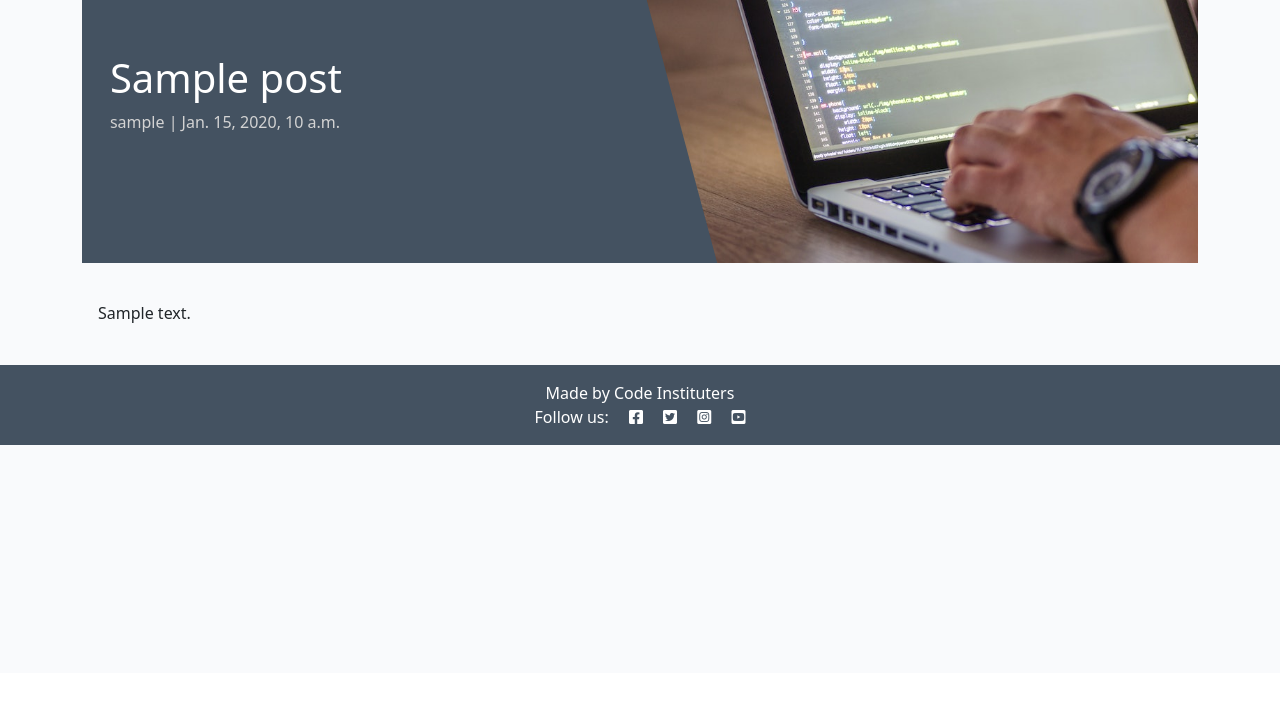
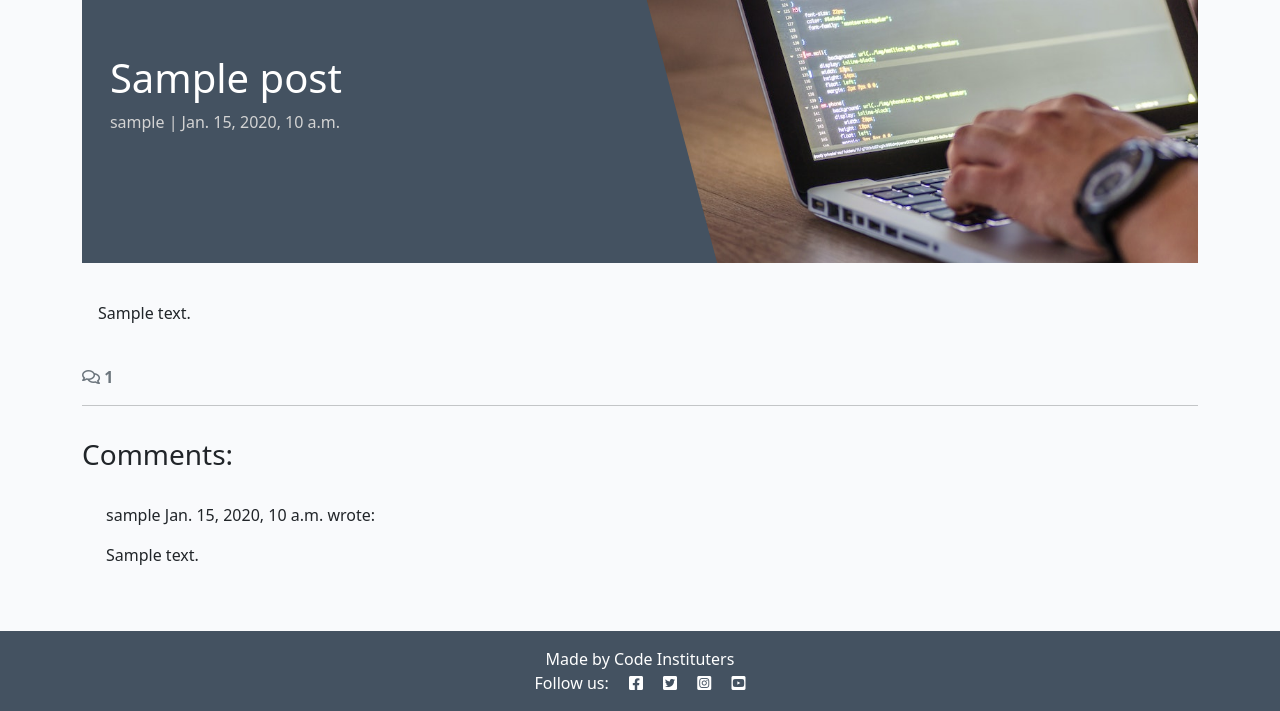
Before and after one commit to JAmcevoy/django-blog, a Django app: a page that uses blog/templates/blog/post_detail.html in a window 1280 px wide. Shown: the part 127-838 px from the top of the page. Before the commit the page ends 572 px from the top, so only its background shows below. Run offline with Django 4.2, Linux system fonts and the light colour scheme; tables that the repository leaves empty hold one stand-in row (values such as "Sample post").

Commit message:
Create the comment section

```diff
--- a/blog/templates/blog/post_detail.html
+++ b/blog/templates/blog/post_detail.html
@@ -23,12 +23,51 @@
             <div class="card-body">
                 <!-- The post content goes inside the card-text. -->
                 <!-- Use the | safe filter inside the template tags -->
-                <p class="card-text">
-                    {{ post.content | safe }}
-                </p>
+                <p class="card-text">{{ post.content | safe }}</p>
+            </div>
+        </div>
+    </div>
+    <!-- Displaying count of comments -->
+    <div class="row">
+        <div class="col-12">
+            <strong class="text-secondary">
+                <i class="far fa-comments"></i> {{ comment_count }}
+            </strong>
+        </div>
+        <div class="col-12">
+            <hr>
+        </div>
+    </div>
+    <!-- Displaying Comments -->
+    <div class="row">
+        <div class="col-md-8 card mb-4  mt-3 ">
+            <h3>Comments:</h3>
+            <div class="card-body">
+                <!-- We want a for loop inside the empty control tags
+                to iterate through each comment in comments -->
+                {% for comment in comments %}
+                <div class="p-2 comments
+                {% if not comment.approved and comment.author == user %}
+                faded{% elif not comment.approved %} d-none{% endif %}">
+                    <p class="font-weight-bold">
+                        {{ comment.author }}
+                        <span class="font-weight-normal">
+                            {{ comment.created_on }}
+                        </span> wrote:
+                    </p>
+                    <div id="comment{{ comment.id }}">
+                        {{ comment.body | linebreaks }}
+                    </div>
+                    {% if not comment.approved and comment.author == user %}
+                    <p class="approval">
+                        This comment is awaiting approval
+                    </p>
+                    {% endif %}
+                </div>
+                <!-- Our for loop ends here -->
+                {% endfor %}
             </div>
         </div>
     </div>
 </div>
-
 {% endblock content %}
--- a/blog/views.py
+++ b/blog/views.py
@@ -26,4 +26,14 @@ def post_detail(request, slug):
     """
     queryset = Post.objects.filter(status=1)
     post = get_object_or_404(queryset, slug=slug)
-    return render(request, "blog/post_detail.html", {"post": post},)
+    comments = post.comments.all().order_by("-created_on")
+    comment_count = post.comments.filter(approved=True).count()
+    return render(
+        request,
+        "blog/post_detail.html",
+        {
+            "post": post,
+            "comments": comments,
+            "comment_count": comment_count,
+        },
+    )
```
